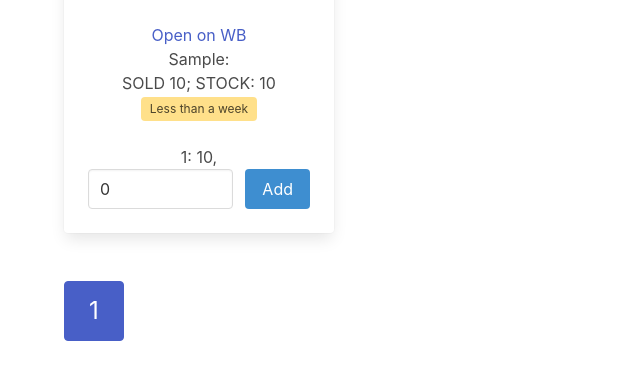
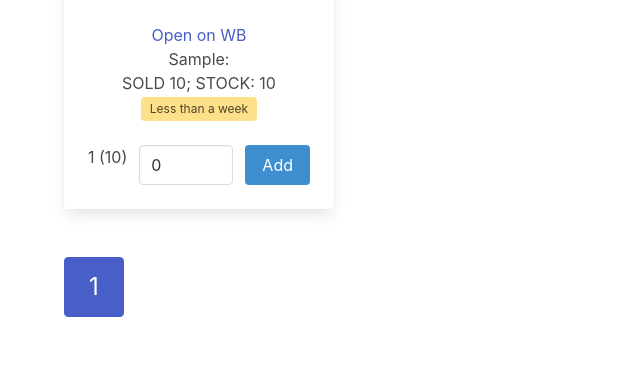
Before and after one commit to matacoder/wildberries-rest-api, a Django app: page /summary/ in a window 1280 px wide. Shown: the part 661-1050 px from the top of the page, without its empty margins (0-640 px from the left). After the commit the page ends 978 px from the top, so only its background shows below. Run offline with Django 3.2, Linux system fonts and the light colour scheme; a user stored in the database is signed in; tables that the repository leaves empty hold one stand-in row (values such as "Sample post"); a database or web service that is not in the repository returns one stand-in record (values such as "Sample title"); some libraries are stand-ins or nearby versions.

Commit message:
Nice button for every size

```diff
--- a/templates/includes/summary_card.html
+++ b/templates/includes/summary_card.html
@@ -38,22 +38,25 @@
                             </div>
                         {% endif %}
                         {% for key, value in info.sizes.items %}
-                            {{ key }}: {{ value }},
-                        {% endfor %}
+
 
                             <form hx-get="/add/"
                                   hx-target="#cart"
                                   class="field is-grouped">
                                 <input type="hidden" id="wb_id" name="wb_id" value="{{ wb_id }}">
                                 <input type="hidden" id="sku" name="sku" value="{{ info.sku }}">
+                                <input type="hidden" id="size" name="size" value="{{ key }}">
+                                <p class="control">{{ key }} ({{ value }})</p>
                                 <p class="control is-expanded">
-                                <input class="input" type="text" value="{% get_diff info.total info.stock %}" id="qty"
+                                    <input class="input" type="text"
+                                           value="{% get_diff info.total info.stock %}" id="qty"
                                            name="qty">
                                 </p>
                                 <p class="control">
                                     <input class="button is-info" type="submit" value="Add">
                                 </p>
                             </form>
+                        {% endfor %}
                     </div>
                 </div>
             </div>
```
Lines whose indentation alone changed are shown as unchanged.
